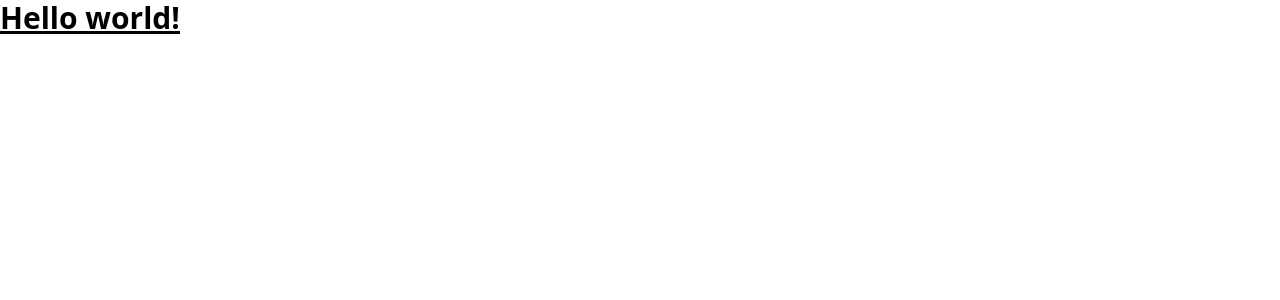
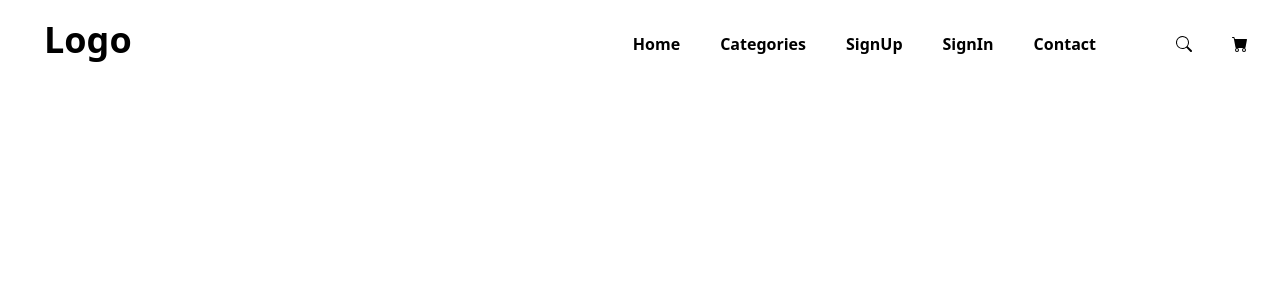
Before and after one commit to hellobrother1472/ecommerce, a React (Create React App) app in the folder client/: page / in a window 1280 px wide. Shown: the top 300 px of the page. Built offline with nearby package versions, Linux system fonts and the light colour scheme.

Commit message:
made basic navbar

```diff
--- a/client/package.json
+++ b/client/package.json
@@ -11,6 +11,7 @@
     "postcss": "^8.4.16",
     "react": "^18.2.0",
     "react-dom": "^18.2.0",
+    "react-icons": "^4.4.0",
     "react-scripts": "5.0.1",
     "tailwindcss": "^3.1.8",
     "web-vitals": "^2.1.4"
--- a/client/src/App.js
+++ b/client/src/App.js
@@ -1,10 +1,11 @@
 import React from 'react'
+import Navbar from './components/Navbar'
 
 const App = () => {
   return (
-    <h1 className="text-3xl font-bold underline">
-      Hello world!
-    </h1>
+    <div>
+      <Navbar/>
+    </div>
   )
 }
 
--- /dev/null
+++ b/client/src/components/Navbar.jsx
@@ -0,0 +1,69 @@
+import React, { useState } from "react";
+import { BsSearch } from "react-icons/bs";
+import { BsFillCartFill } from "react-icons/bs";
+
+const Navbar = () => {
+  const [search, setSearch] = useState(false);
+  const searchClick = () => {
+    setSearch((prev) => {
+      return !prev;
+    });
+  };
+  return (
+    <div className="flex justify-between p-3">
+      {/* This is for logo */}
+      <div className="logo self-center ml-8">
+        <h1 className="text-4xl font-extrabold">Logo</h1>
+      </div>
+
+      {/* This is for navbar options */}
+      <div className="options self-center mt-2">
+        <ul className="flex space-x-10 px-5 py-3">
+          <li className="transition duration-200 font-semibold hover:text-red-600 hover:cursor-pointer hover:scale-110">
+            Home
+          </li>
+          <li className="transition duration-200 font-semibold hover:text-red-600 hover:cursor-pointer hover:scale-110">
+            Categories
+          </li>
+          <li className="transition duration-200 font-semibold hover:text-red-600 hover:cursor-pointer hover:scale-110">
+            SignUp
+          </li>
+          <li className="transition duration-200 font-semibold hover:text-red-600 hover:cursor-pointer hover:scale-110">
+            SignIn
+          </li>
+          <li className="transition duration-200 font-semibold hover:text-red-600 hover:cursor-pointer hover:scale-110">
+            Contact
+          </li>
+          <li>
+            <input
+              type="text"
+              className={
+                search
+                  ? "transition duration-700 border rounded-lg px-2 border-black"
+                  : "w-0"
+              }
+              translate
+              placeholder="Search"
+            />
+          </li>
+          <li
+            className="transition duration-200 my-1 hover:text-red-600 hover:cursor-pointer hover:scale-110"
+            onClick={searchClick}
+          >
+            <BsSearch />
+          </li>
+          <li className="transition duration-200 my-1 hover:text-red-600 hover:cursor-pointer hover:scale-110">
+            <BsFillCartFill />
+          </li>
+        </ul>
+      </div>
+
+      {/* Hidden info which shows itself after login */}
+      <div className="info self-center hidden">
+        <div className="bg-black rounded-full h-10 w-10"></div>
+      </div>
+    </div>
+  );
+};
+
+export default Navbar;
```
Also changed, not shown: 1 other file (tests, documents, lock files or other folders).
